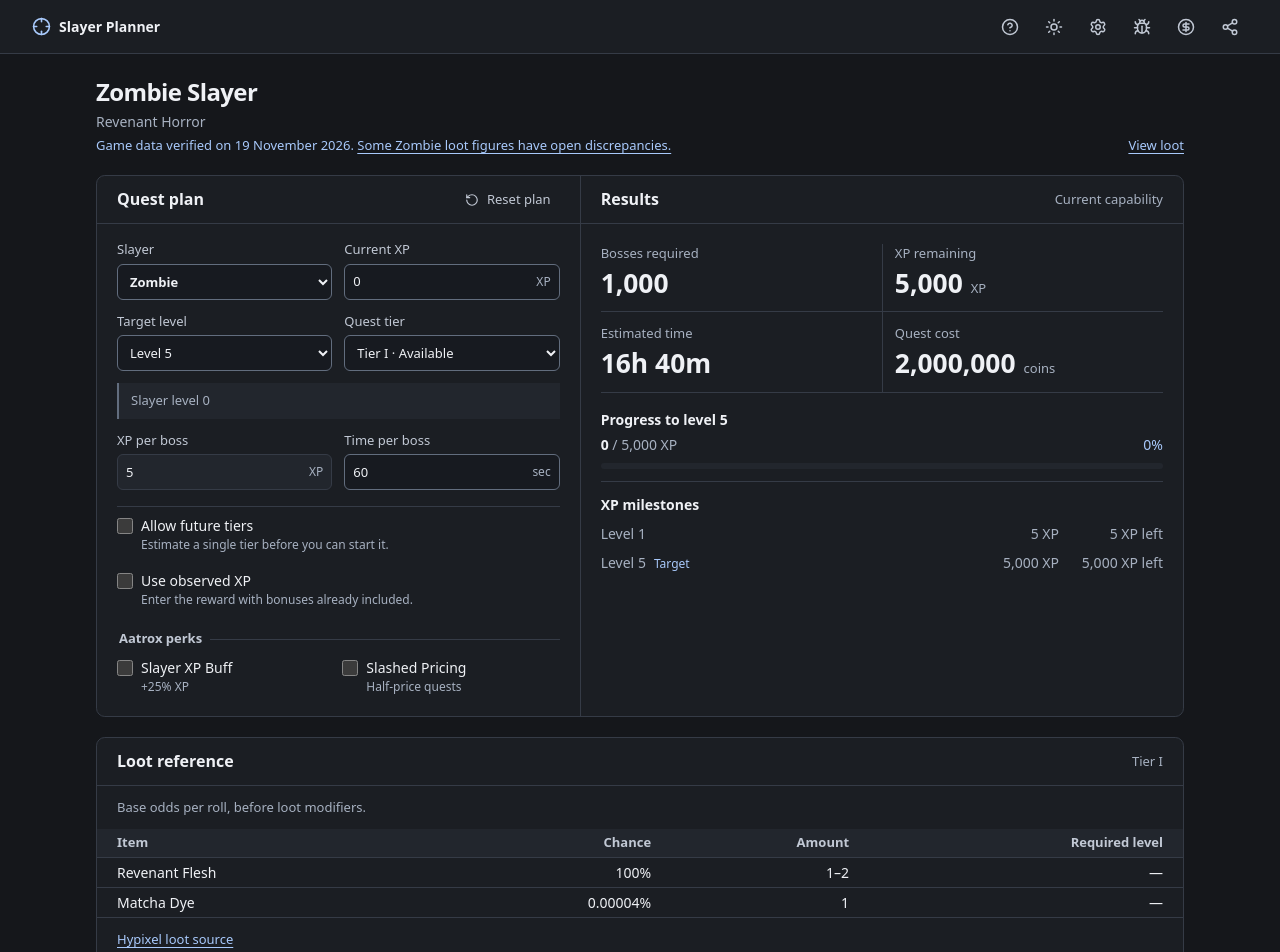
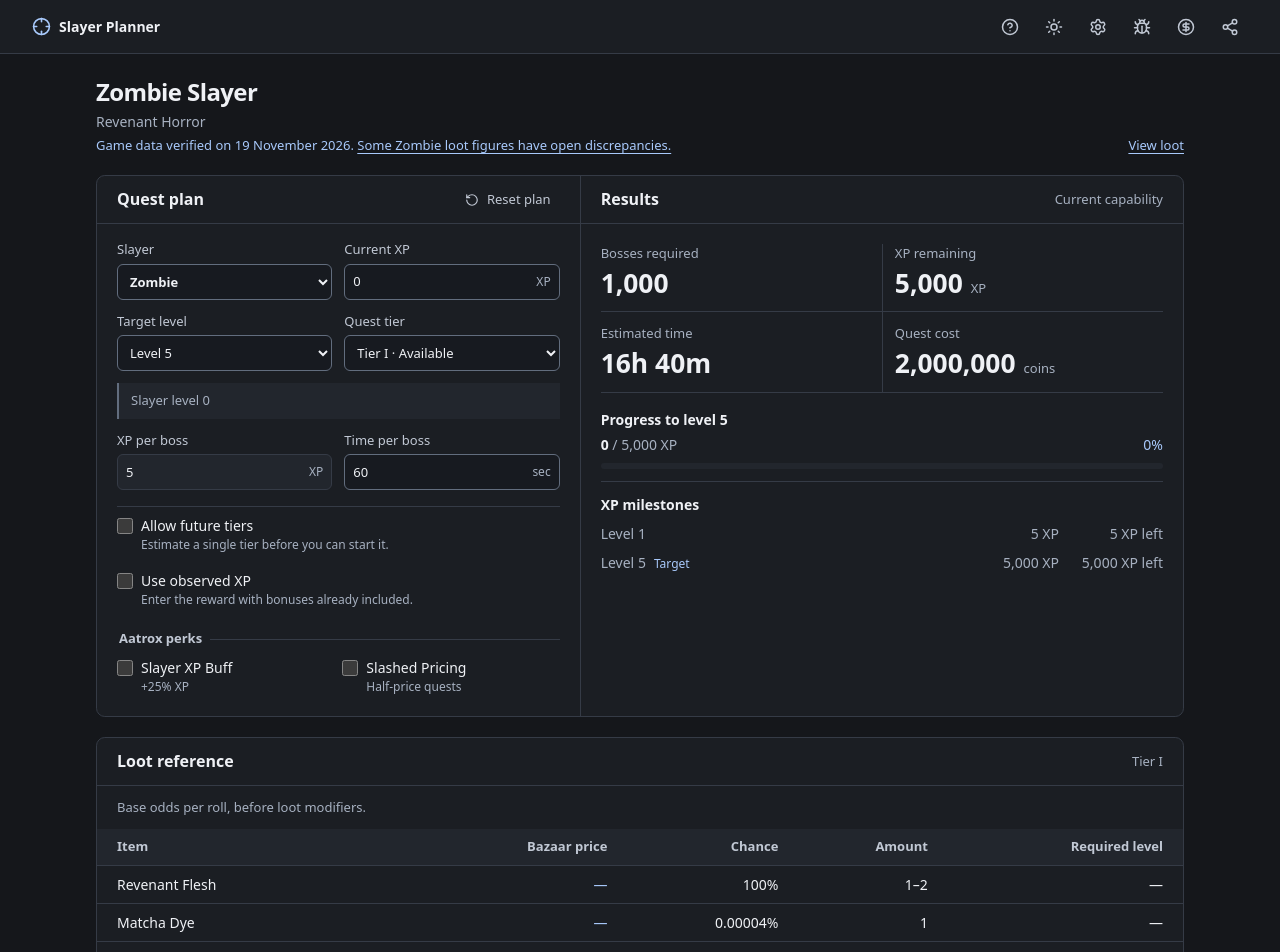
Before and after one commit to bp1409/slayer-planner, a React (Vite) app in the folder frontend/: page / in a window 1280 px wide. Shown: the top 952 px of the page. Built offline with nearby package versions, Linux system fonts and the light colour scheme.

Commit message:
Show Bazaar prices in loot reference

```diff
--- a/frontend/src/App.tsx
+++ b/frontend/src/App.tsx
@@ -14,6 +14,7 @@ import { loadPriceTable, savePriceTable, type PriceTable } from "./lib/profit";
 import { loadProfiles, saveProfiles, type GrindingProfile } from "./lib/profiles";
 import { ProfileManager } from "./ProfileManager";
 import { BugReport } from "./BugReport";
+import { isFreshBazaarPrice } from "./lib/bazaar";
 
 const systemTheme = window.matchMedia("(prefers-color-scheme: dark)");
 
@@ -35,6 +36,8 @@ export default function App() {
   const nextTheme = theme === "dark" ? "light" : "dark";
   const slayer = slayers[workspace.slayer];
   const bazaarEnabled = preferences.allowBazaar && !("__TAURI__" in window);
+  const bazaarPrices = bazaarEnabled && priceTable.bazaarFetchedAt && isFreshBazaarPrice(priceTable.bazaarFetchedAt)
+    ? priceTable.bazaarPrices : {};
 
   useLayoutEffect(() => {
     document.documentElement.dataset.theme = theme;
@@ -83,6 +86,7 @@ export default function App() {
         onSave={(plan) => setWorkspace((previous) => ({
           ...previous, plans: { ...previous.plans, [plan.slayer]: plan },
         }))}
+        bazaarPrices={bazaarPrices}
         renderProfit={(plan, result) => <ProfitPanel key={plan.slayer + ":" + plan.tier}
           plan={plan} result={result} table={priceTable} bazaarEnabled={bazaarEnabled}
           time={completionTimes[plan.slayer]?.[plan.tier]}
--- a/frontend/src/components/calculator/Calculator.tsx
+++ b/frontend/src/components/calculator/Calculator.tsx
@@ -28,10 +28,11 @@ function parseDraft(draft: Draft): PlanInputs {
   };
 }
 
-export function Calculator({ initial, preferences, onFutureTiersChange, onSlayerChange, onSave, renderProfit }: {
+export function Calculator({ initial, preferences, onFutureTiersChange, onSlayerChange, onSave, bazaarPrices, renderProfit }: {
   initial: PlanInputs; preferences: Preferences;
   onFutureTiersChange: (allow: boolean) => void;
   onSlayerChange: (slayer: PlanInputs["slayer"]) => void; onSave: (plan: PlanInputs) => void;
+  bazaarPrices: Record<string, number>;
   renderProfit: (plan: PlanInputs, result: ReturnType<typeof calculatePlan>) => ReactNode;
 }) {
   const [draft, setDraft] = useState(() => draftFrom(initial));
@@ -154,7 +155,7 @@ export function Calculator({ initial, preferences, onFutureTiersChange, onSlayer
       </section>
       <Results result={result} input={plan} preferences={preferences} baseFee={baseFee} />
     </div>
-    <LootTable boss={slayer.boss} tier={draft.tier} currentLevel={currentXpError ? undefined : access.currentLevel} />
+    <LootTable boss={slayer.boss} tier={draft.tier} currentLevel={currentXpError ? undefined : access.currentLevel} bazaarPrices={bazaarPrices} />
     {renderProfit(plan, result)}
   </>;
 }
--- a/frontend/src/components/calculator/LootTable.tsx
+++ b/frontend/src/components/calculator/LootTable.tsx
@@ -1,9 +1,12 @@
 import { tierLabels } from "../../data/slayers";
+import { formatNumber } from "../../lib/formatting";
 import { lootSourceNote, slayerLoot } from "../../lib/loot";
 
 const percent = new Intl.NumberFormat(undefined, { maximumFractionDigits: 10 });
 
-export function LootTable({ boss, tier, currentLevel }: { boss: keyof typeof slayerLoot; tier: number; currentLevel?: number }) {
+export function LootTable({ boss, tier, currentLevel, bazaarPrices }: {
+  boss: keyof typeof slayerLoot; tier: number; currentLevel?: number; bazaarPrices: Record<string, number>;
+}) {
   const { source, tiers } = slayerLoot[boss];
   const rows = tiers[tier - 1];
   const sourceNote = lootSourceNote(boss, tier);
@@ -14,14 +17,19 @@ export function LootTable({ boss, tier, currentLevel }: { boss: keyof typeof sla
     </header>
     {rows ? <>
       <p id="loot-note">Base odds per roll, before loot modifiers.{sourceNote && <><br />{sourceNote}</>}</p>
+      <div className="loot-table-wrap">
         <table aria-labelledby="loot-title" aria-describedby="loot-note">
-        <thead><tr><th scope="col">Item</th><th scope="col">Chance</th><th scope="col">Amount</th><th scope="col">Required level</th></tr></thead>
+          <thead><tr><th scope="col">Item</th><th scope="col">Bazaar price</th><th scope="col">Chance</th><th scope="col">Amount</th><th scope="col">Required level</th></tr></thead>
           <tbody>{rows.map(([item, chance, amount, level]) => <tr key={item}>
-          <th scope="row">{item}</th><td>{percent.format(chance)}%</td><td>{amount.replace("-", "–")}</td>
+            <th scope="row">{item}</th>
+            <td className="loot-price">{bazaarPrices[item] === undefined ? "—" : `${formatNumber(bazaarPrices[item])} coins`}</td>
+            <td>{percent.format(chance)}%</td>
+            <td>{amount.replace("-", "–")}</td>
             <td>{level ?? "—"}{level !== undefined && currentLevel !== undefined && currentLevel < level &&
               <small className="loot-locked">Locked</small>}</td>
           </tr>)}</tbody>
         </table>
+      </div>
     </> : <p>{tier ? "Drop data is unavailable for this tier." : "Choose a quest tier to see its loot."}</p>}
     <a className="source-link" href={source} target="_blank" rel="noreferrer">Hypixel loot source</a>
   </section>;
--- a/frontend/src/index.css
+++ b/frontend/src/index.css
@@ -133,13 +133,16 @@ progress::-moz-progress-bar { background: var(--accent-fill); }
 .loot { margin-top: var(--space-5); }
 .loot p, .source-link { display: block; margin: var(--space-3) var(--space-5); font-size: var(--font-small); color: var(--muted); }
 .loot .source-link { width: fit-content; color: var(--accent); }
-.loot table { width: 100%; border-collapse: collapse; }
-.loot th, .loot td { padding: var(--space-1) var(--space-3); text-align: start; border-bottom: 1px solid var(--line); }
+.loot-table-wrap { overflow-x: auto; }
+.loot table { width: 100%; min-width: 38rem; border-collapse: collapse; }
+.loot th, .loot td { padding: var(--space-2) var(--space-3); text-align: start; vertical-align: middle; border-bottom: 1px solid var(--line); }
 .loot th:first-child { padding-inline-start: var(--space-5); }
 .loot th:last-child, .loot td:last-child { padding-inline-end: var(--space-5); }
 .loot thead { background: var(--raised); color: var(--secondary); font-size: var(--font-small); }
 .loot tbody th { font-weight: 500; overflow-wrap: anywhere; }
 .loot td, .loot thead th:nth-child(n+2) { text-align: end; font-variant-numeric: tabular-nums; }
+.loot thead th:nth-child(2), .loot tbody td:nth-child(2) { min-width: 8.5rem; }
+.loot-price { color: var(--accent); white-space: nowrap; }
 .loot tbody tr:hover { background: var(--hover); }
 .loot-locked { margin-inline-start: var(--space-2); color: var(--muted); }
 .profit-panel { margin-top: var(--space-5); padding: var(--space-5); background: var(--surface); border: 1px solid var(--line); border-radius: var(--radius-surface); }
@@ -193,7 +196,7 @@ progress::-moz-progress-bar { background: var(--accent-fill); }
   .configuration > .check-row, .modifiers { margin-inline: var(--space-3); }
   .profit-panel { padding: var(--space-3); }
   .profit-table th, .profit-table td { padding-inline: var(--space-1); font-size: var(--font-meta); }
-  .loot th, .loot td, .loot th:first-child, .loot th:last-child, .loot td:last-child { padding-inline: var(--space-1); }
+  .loot th, .loot td, .loot th:first-child, .loot th:last-child, .loot td:last-child { padding-inline: var(--space-2); }
   .loot thead th, .loot td { font-size: var(--font-meta); }
   .loot-locked { display: block; margin: 0; }
 }
```
Also changed, not shown: 1 other file (tests, documents, lock files or other folders). Lines whose indentation alone changed are shown as unchanged.
